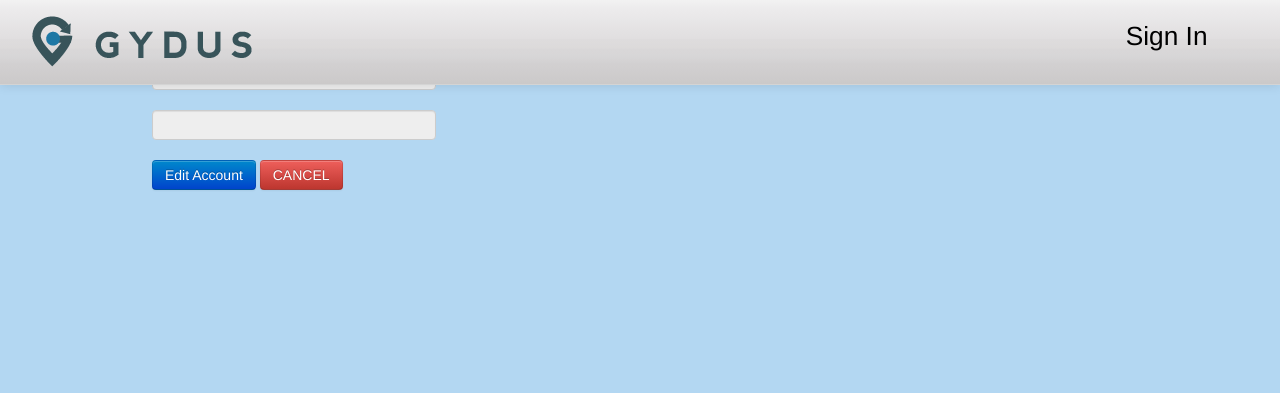
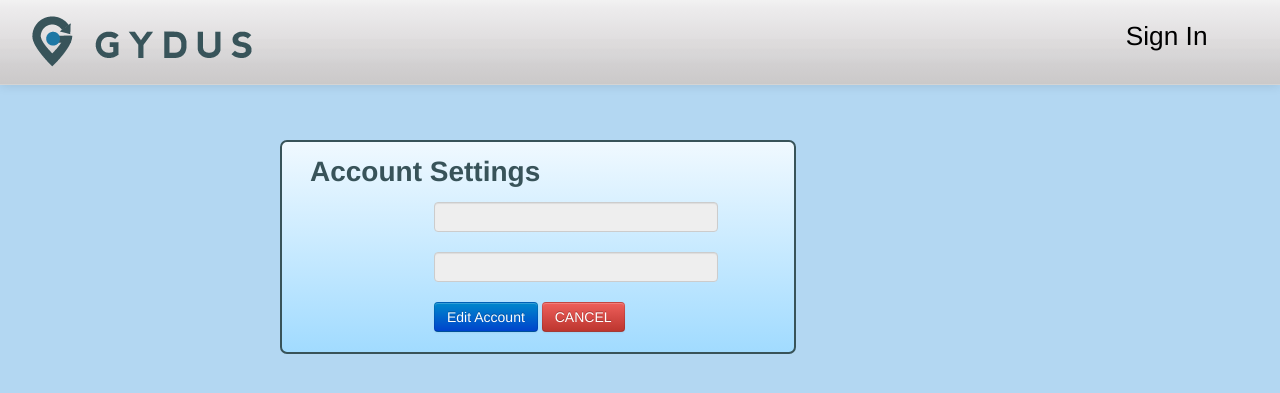
Before and after one commit to jarvisjardin/GYDUS, a CodeIgniter app: page /GYDUS/index.php/usercontroller/account_settings in a window 1280 px wide. Shown: the top 393 px of the page. Run offline with CodeIgniter, Linux system fonts and the light colour scheme; some libraries are stand-ins or nearby versions.

Commit message:
Able to go to the Account Settings View from the accountsettings menu, also able to log out from the accountsettings menu

```diff
--- a/application/controllers/userController.php
+++ b/application/controllers/userController.php
@@ -95,8 +95,5 @@
 		}
 
 
-
-
-
 }
 ?>
--- a/application/views/mapView.php
+++ b/application/views/mapView.php
@@ -109,7 +109,7 @@
 				<h3 class="accountSettingsHead">Account Settings</h3>
 			</section><!-- end of acctSettings-->
 
-			<section class="logOutacctSettings btn btn-large btn-block btn-danger">
+			<section class="logOutacctSettings btn btn-large btn-block btn-danger" onClick="location='<?php echo base_url();?>index.php/userController/logout'">
 				<h3 class="logOutaccountSettingsHead ">Sign Out</h3>
 			</section><!-- end of logoutacctSettings-->
 
--- a/webroot/css/style.css
+++ b/webroot/css/style.css
@@ -763,3 +763,28 @@ margin-top:-1.5em;
 /* 	margin-left:27em; */
 	color:#000000;
 }
+
+/*-------------------------------
+
+	ACCOUNT SETTINGS VIEW
+
+
+-------------------------------*/
+
+.accountSettingsView{
+	margin-top:10em;
+	background: rgb(240,249,255); /* Old browsers */
+background: -moz-linear-gradient(top,  rgba(240,249,255,1) 0%, rgba(203,235,255,1) 47%, rgba(161,219,255,1) 100%); /* FF3.6+ */
+background: -webkit-gradient(linear, left top, left bottom, color-stop(0%,rgba(240,249,255,1)), color-stop(47%,rgba(203,235,255,1)), color-stop(100%,rgba(161,219,255,1))); /* Chrome,Safari4+ */
+background: -webkit-linear-gradient(top,  rgba(240,249,255,1) 0%,rgba(203,235,255,1) 47%,rgba(161,219,255,1) 100%); /* Chrome10+,Safari5.1+ */
+background: -o-linear-gradient(top,  rgba(240,249,255,1) 0%,rgba(203,235,255,1) 47%,rgba(161,219,255,1) 100%); /* Opera 11.10+ */
+background: -ms-linear-gradient(top,  rgba(240,249,255,1) 0%,rgba(203,235,255,1) 47%,rgba(161,219,255,1) 100%); /* IE10+ */
+background: linear-gradient(to bottom,  rgba(240,249,255,1) 0%,rgba(203,235,255,1) 47%,rgba(161,219,255,1) 100%); /* W3C */
+filter: progid:DXImageTransform.Microsoft.gradient( startColorstr='#f0f9ff', endColorstr='#a1dbff',GradientType=0 ); /* IE6-9 */
+
+	border:.2em solid #385359;
+	border-radius: .5em;
+	width: 40%;
+	margin-left:20em;
+
+}
```
